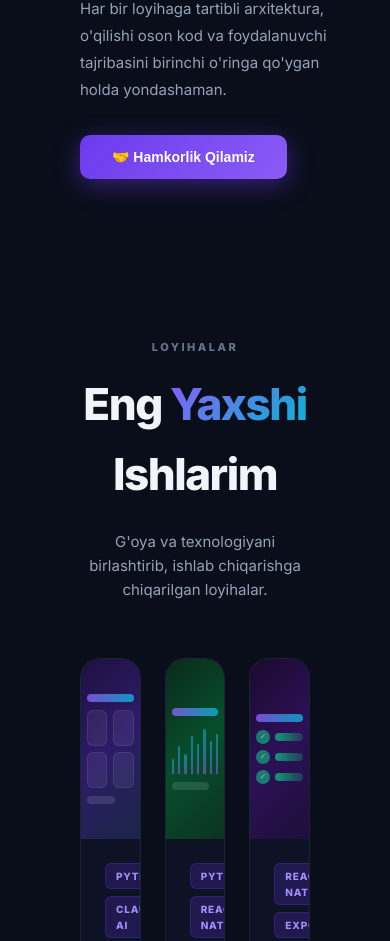
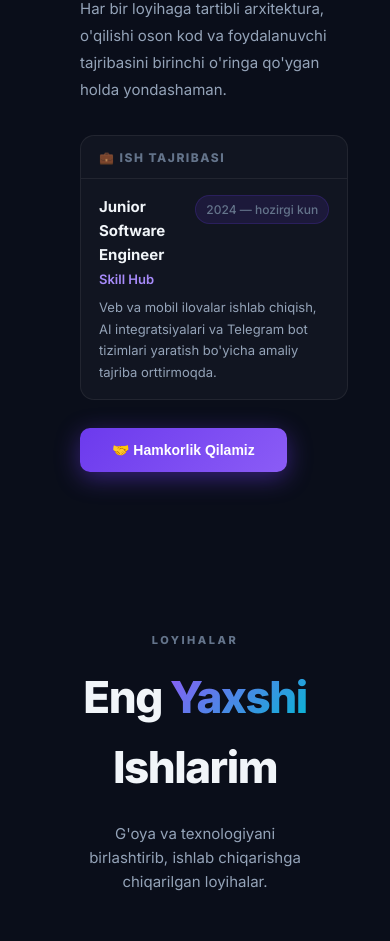
Before and after one commit to xojamurod04-gif/-My-Personal-Portfolio, a plain HTML site: page index.html in a window 390 px wide. Shown: the part 1692-2633 px from the top of the page. Drawn offline with Linux system fonts and the light colour scheme.

Commit message:
Fix: clickable phone, Habit Tracker text, remove empty anchor, add Skill Hub experience

```diff
--- a/index.html
+++ b/index.html
@@ -422,6 +422,40 @@
       display: inline-flex; align-items: center; gap: 8px;
     }
     .btn-cv:hover { border-color: var(--purple-light); background: rgba(108,58,237,0.1); transform: translateY(-3px); }
+
+    /* ═══ EXPERIENCE ═══ */
+    .exp-block {
+      margin: 24px 0 28px;
+      border: 1px solid var(--card-border);
+      border-radius: 14px;
+      background: var(--card-bg);
+      overflow: hidden;
+    }
+    .exp-title {
+      font-size: 12px; font-weight: 800; letter-spacing: 1.5px;
+      text-transform: uppercase; color: var(--gray2);
+      padding: 12px 18px 10px;
+      border-bottom: 1px solid var(--card-border);
+    }
+    .exp-item { padding: 16px 18px; }
+    .exp-header {
+      display: flex; justify-content: space-between;
+      align-items: flex-start; gap: 12px; margin-bottom: 8px;
+    }
+    .exp-role { font-size: 15px; font-weight: 700; color: var(--white); }
+    .exp-company {
+      font-size: 13px; font-weight: 600;
+      color: var(--purple-light); margin-top: 2px;
+    }
+    .exp-date {
+      font-size: 12px; font-weight: 500; color: var(--gray2);
+      white-space: nowrap;
+      background: rgba(108,58,237,0.12);
+      border: 1px solid rgba(108,58,237,0.2);
+      padding: 4px 10px; border-radius: 20px;
+      flex-shrink: 0;
+    }
+    .exp-desc { font-size: 13px; color: var(--gray); line-height: 1.65; }
   </style>
 </head>
 <body>
@@ -510,6 +544,22 @@
       <br/><br/>
       Har bir loyihaga tartibli arxitektura, o'qilishi oson kod va foydalanuvchi tajribasini birinchi o'ringa qo'ygan holda yondashaman.
     </p>
+
+    <!-- Ish Tajribasi -->
+    <div class="exp-block">
+      <div class="exp-title">💼 Ish Tajribasi</div>
+      <div class="exp-item">
+        <div class="exp-header">
+          <div>
+            <div class="exp-role">Junior Software Engineer</div>
+            <div class="exp-company">Skill Hub</div>
+          </div>
+          <div class="exp-date">2024 — hozirgi kun</div>
+        </div>
+        <div class="exp-desc">Veb va mobil ilovalar ishlab chiqish, AI integratsiyalari va Telegram bot tizimlari yaratish bo'yicha amaliy tajriba orttirmoqda.</div>
+      </div>
+    </div>
+
     <button class="btn-main" onclick="document.getElementById('contact').scrollIntoView({behavior:'smooth'})">🤝 Hamkorlik Qilamiz</button>
   </div>
 
@@ -653,7 +703,7 @@
           <span class="proj-tag">TYPESCRIPT</span>
         </div>
         <h3 class="proj-title">Habit Tracker</h3>
-        <p class="proj-desc">Kundalik foydali odatlarni shakllantirish, shaxsiy unumdorlikni nazorat qilish va bajarilgan vazifalar statistikasini yuritish uchun mobil ilova — Google Play'da mavjud.</p>
+        <p class="proj-desc">Kundalik foydali odatlarni shakllantirish, shaxsiy unumdorlikni nazorat qilish va bajarilgan vazifalar statistikasini yuritish uchun mobil ilova — Google Play uchun tayyorlanmoqda.</p>
         <div class="proj-actions">
           <span class="proj-btn-soon" title="Google Play linki tez kunda">🔒 Tez kunda</span>
           <a href="https://github.com/xojamurod04-gif/my-app" target="_blank" rel="noopener noreferrer" class="proj-btn-code" aria-label="Habit Tracker GitHub kodi">⌨ Kod</a>
@@ -671,14 +721,14 @@
     <h2 class="contact-title">Birgalikda <span class="accent">Nimadir</span> Quramiz?</h2>
     <p class="contact-sub">Loyihangiz haqida gapirishga tayyorman. Menga yozing — 24 soat ichida javob beraman!</p>
     <a href="mailto:xojamurod04@gmail.com" class="contact-email">xojamurod04@gmail.com</a>
-    <div style="font-size:14px;color:var(--gray);margin-bottom:28px;">📞 +998 93 290-23-15</div>
+    <a href="tel:+998932902315" style="font-size:14px;color:var(--gray);margin-bottom:28px;display:block;text-decoration:none;transition:color 0.2s;" onmouseover="this.style.color='var(--cyan)'" onmouseout="this.style.color='var(--gray)'">📞 +998 93 290-23-15</a>
     <div class="social-row">
       <a href="https://github.com/xojamurod04-gif" target="_blank" rel="noopener noreferrer" class="soc-btn" title="GitHub" aria-label="GitHub profili">🐙</a>
       <a href="https://t.me/arslonov2315" target="_blank" rel="noopener noreferrer" class="soc-btn" title="Telegram" aria-label="Telegram">✈️</a>
       <a href="https://www.instagram.com/arslonov_xojamurod" target="_blank" rel="noopener noreferrer" class="soc-btn" title="Instagram" aria-label="Instagram">📸</a>
       <a href="https://www.linkedin.com/in/xojamurod-arslanov-b34095340" target="_blank" rel="noopener noreferrer" class="soc-btn" title="LinkedIn" aria-label="LinkedIn">💼</a>
     </div>
-    <a href="mailto:xojamurod04@gmail.com" style="text-decoration:none;display:block" aria-label="Email yuborish"><button class="contact-btn">✉️ Xabar Yuborish</button></a>
+    <a href="mailto:xojamurod04@gmail.com" style="text-decoration:none;display:block"><button class="contact-btn">✉️ Xabar Yuborish</button></a>
   </div>
 </section>
 
```
